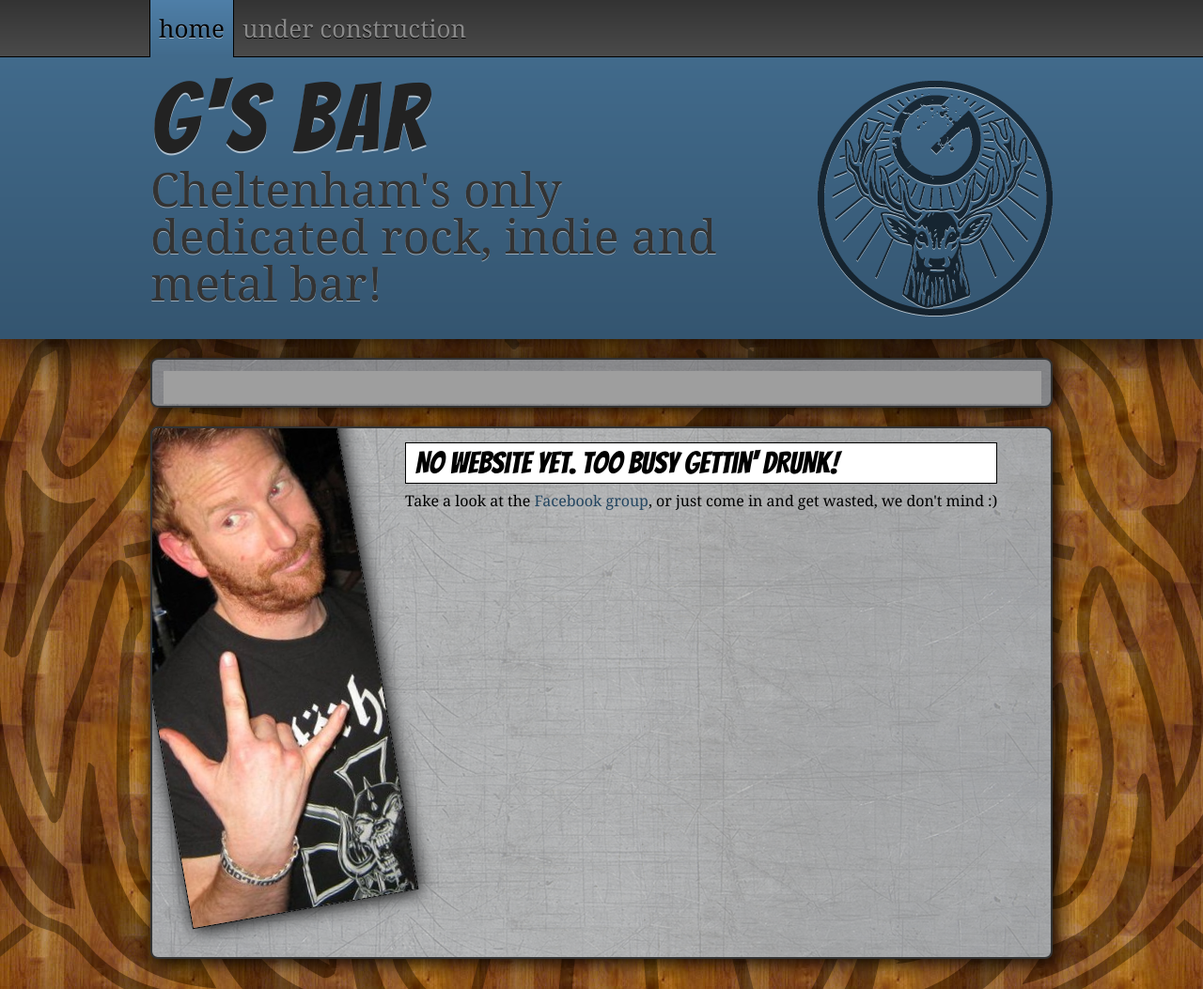
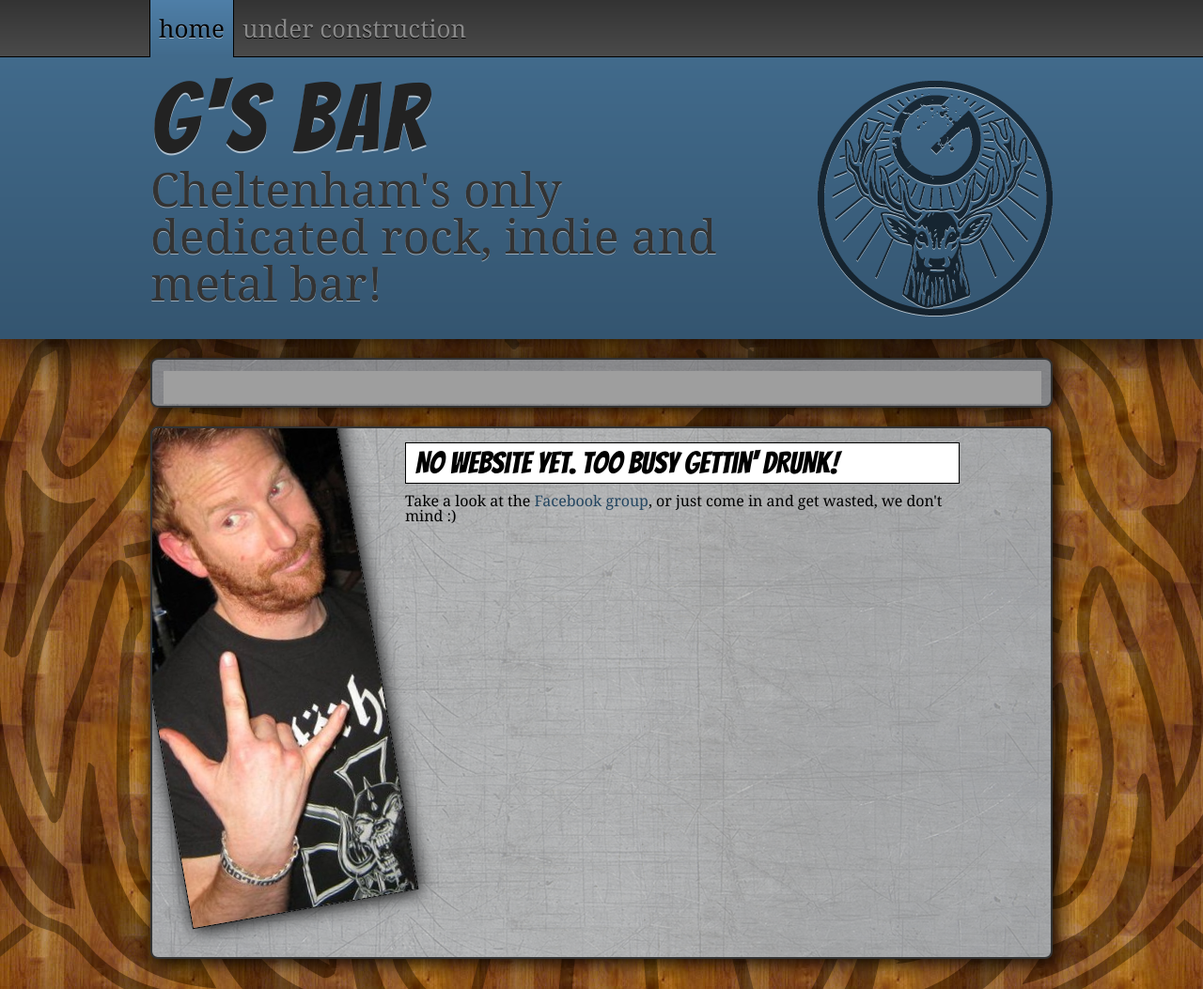
Before and after one commit to gbarchelt/gbarchelt.github.com, a plain HTML site: page index.htm in a window 1280 px wide. Shown: the whole page at 94% size. Drawn offline with Linux system fonts and the light colour scheme; grey boxes are pictures that could not be loaded; a web font is replaced by a local one.

Commit message:
Change to fix iPhone Mobile Safari.

```diff
--- a/style.css
+++ b/style.css
@@ -221,6 +221,7 @@ h1, h2, h3, h4 {
 }
 .placeholder .left {
 	margin: 0 0 0 10px;
+	width: 590px;
 }
 .placeholder p {}
 
```
